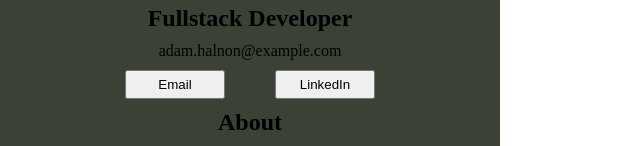
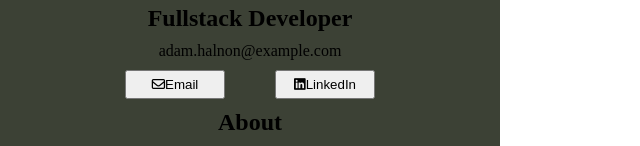
Before and after one commit to Halnon/Digital-business-card, a React (Vite) app: page / in a window 1280 px wide. Shown: the part 320-466 px from the top of the page, without its empty margins (0-640 px from the left). Built offline with nearby package versions, Linux system fonts and the light colour scheme.

Commit message:
add icons to email and linkedIn buttons

```diff
--- a/src/components/contact_buttons.jsx
+++ b/src/components/contact_buttons.jsx
@@ -4,10 +4,10 @@ export default function ContactButtons() {
     return (
         <>
             <div className='contact-buttons'>
-            <button>
+            <button><i class="fa-regular fa-envelope"></i>
                 Email
             </button>
-            <button>
+            <button><i class="fa-brands fa-linkedin"></i>
                 LinkedIn
             </button>
             </div>
```
